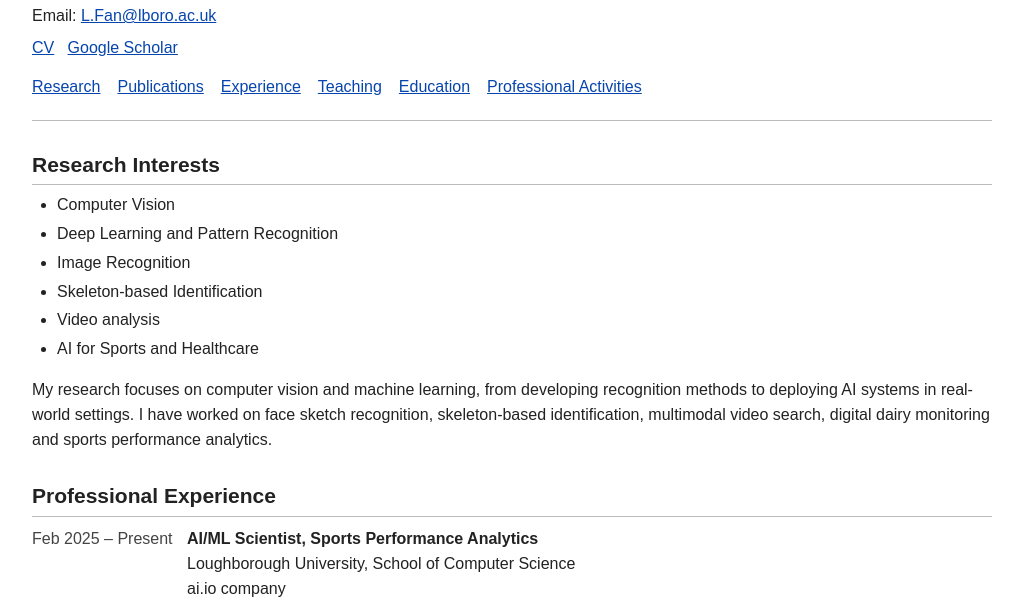
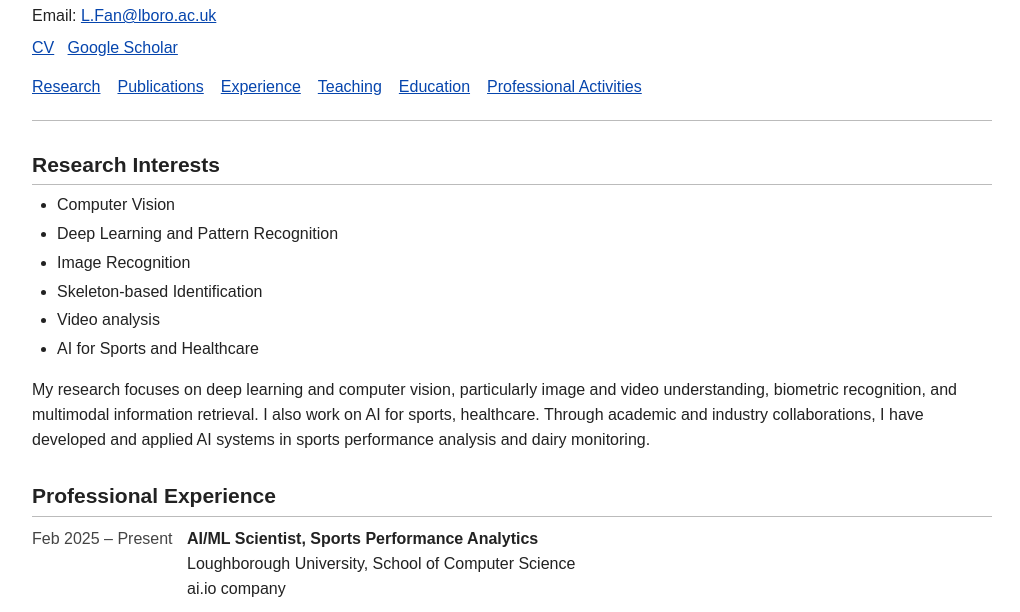
Before and after one commit to LiangFan26/LiangFan26.github.io, a plain HTML site: page index.html in a window 1280 px wide. Shown: the part 157-769 px from the top of the page, without its empty margins (128-1148 px from the left). Drawn offline with Linux system fonts and the light colour scheme.

Commit message:
Update index.html

```diff
--- a/index.html
+++ b/index.html
@@ -38,7 +38,7 @@
     <section id="research">
       <h2>Research Interests</h2>
       <ul><li>Computer Vision</li><li>Deep Learning and Pattern Recognition</li><li>Image Recognition</li><li>Skeleton-based Identification</li><li>Video analysis</li><li>AI for Sports and Healthcare</li></ul>
-      <p>My research focuses on computer vision and machine learning, from developing recognition methods to deploying AI systems in real-world settings. I have worked on face sketch recognition, skeleton-based identification, multimodal video search, digital dairy monitoring and sports performance analytics.</p>
+      <p>My research focuses on deep learning and computer vision, particularly image and video understanding, biometric recognition, and multimodal information retrieval. I also work on AI for sports, healthcare. Through academic and industry collaborations, I have developed and applied AI systems in sports performance analysis and dairy monitoring.</p>
     </section>
 
     <section id="experience">
```
